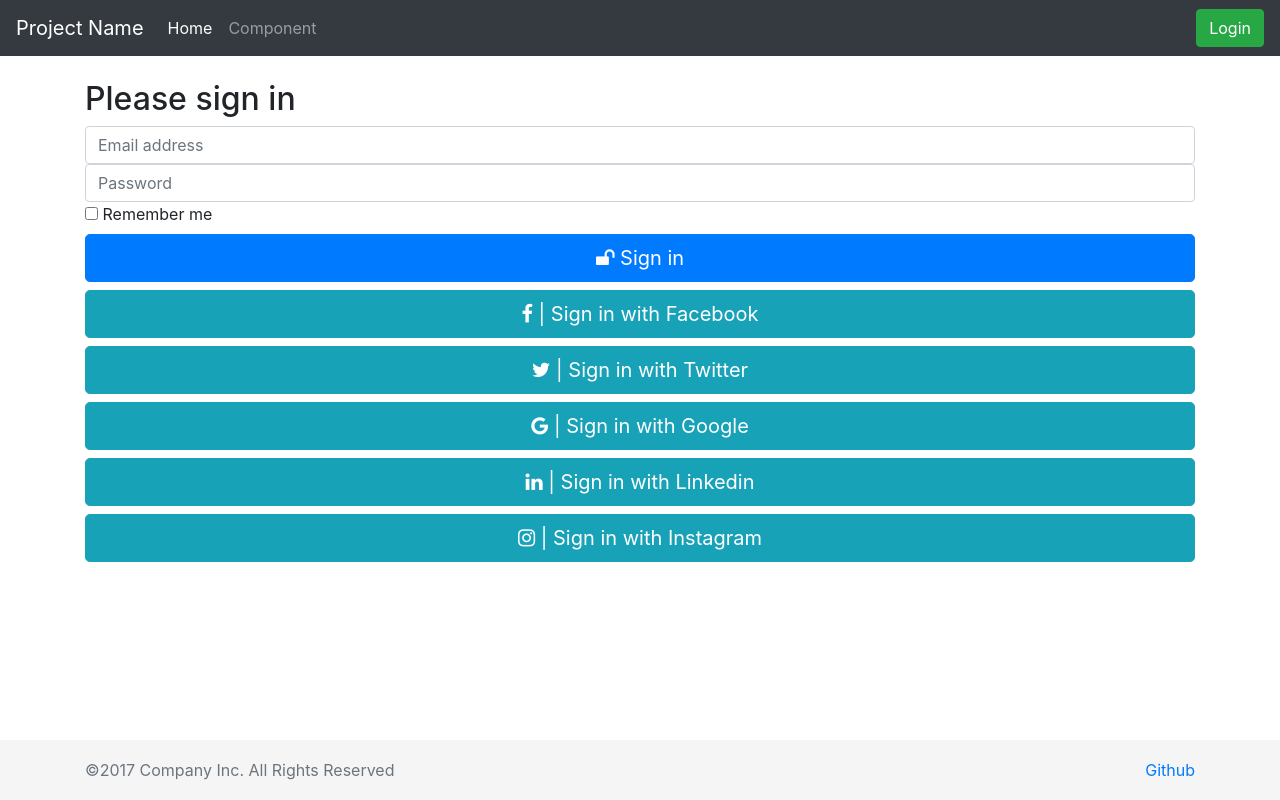
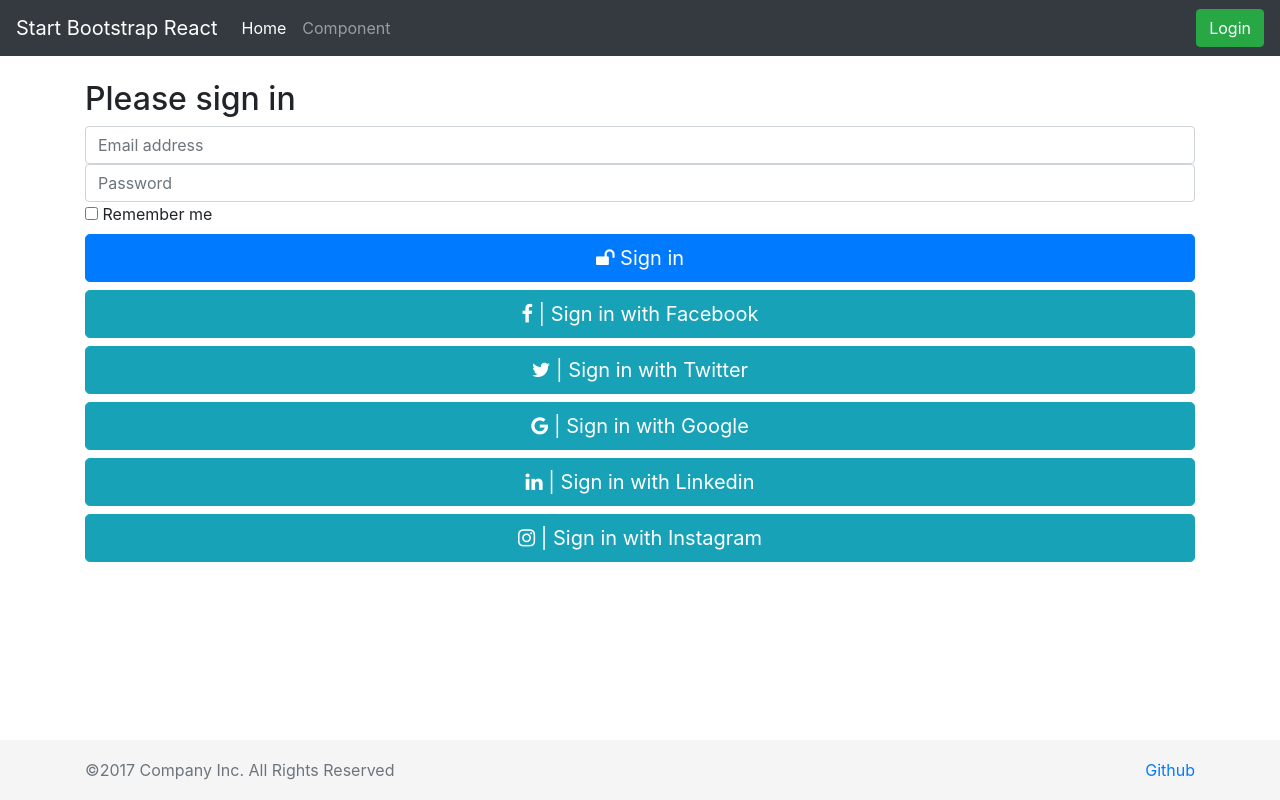
Before and after one commit to martindavid/hackathon-starter, a React (Create React App) app in the folder client/: page /login in a window 1280 px wide. Built offline with nearby package versions, Linux system fonts and the light colour scheme.

Commit message:
integrate reactstrap

```diff
--- a/client/src/components/Header.js
+++ b/client/src/components/Header.js
@@ -1,28 +1,57 @@
-import React from 'react';
-import { NavLink, Link } from 'react-router-dom';
+import React, { Component } from 'react';
+import { NavLink } from 'react-router-dom';
+import { Collapse, Navbar, NavbarToggler,
+  NavbarBrand, Nav, NavItem } from 'reactstrap';
 
-const Header = () =>
-  (
-    <nav className='navbar navbar-expand-md navbar-dark bg-dark fixed-top'>
-      <Link className='navbar-brand' to='/'>Project Name</Link>
-      <button className='navbar-toggler' type='button' data-toggle='collapse' data-target='#navbarsExampleDefault' aria-controls='navbarsExampleDefault' aria-expanded='false' aria-label='Toggle navigation'>
-        <span className='navbar-toggler-icon' />
-      </button>
-      <div className='collapse navbar-collapse'>
-        <ul className='navbar-nav mr-auto'>
-          <li className='nav-item'>
-            <NavLink className='nav-link' to='/' activeClassName='active'>Home</NavLink></li>
-          <li className='nav-item'>
-            <NavLink className='nav-link' to='component' activeClassName='active'>Component</NavLink>
-          </li>
-        </ul>
-        <ul className='navbar-nav justify-content-end'>
-          <li className='nav-item'>
-            <NavLink className='btn btn-outline-success' to='login'>Login</NavLink>
-          </li>
-        </ul>
-      </div>
-    </nav>
-  );
+import LoginButton from './LoginButton';
+
+class Header extends Component {
+  constructor(props) {
+    super(props);
+
+    this.toggle = this.toggle.bind(this);
+    this.state = {
+      isOpen: false,
+    };
+  }
+
+  toggle() {
+    this.setState({
+      isOpen: !this.state.isOpen,
+    });
+  }
+
+  render() {
+    return (
+      <Navbar color='dark' dark expand='md' fixed='top' id='mainNav'>
+        <NavbarBrand tag={NavLink} to='/'>Start Bootstrap React</NavbarBrand>
+        <NavbarToggler onClick={this.toggle} />
+        <Collapse isOpen={this.state.isOpen} navbar>
+          <Nav navbar className='mr-auto'>
+            <NavItem>
+              <NavLink
+                className='nav-link'
+                to='/'
+                activeClassName='active'
+              >Home</NavLink>
+            </NavItem>
+            <NavItem>
+              <NavLink
+                className='nav-link'
+                to='component'
+                activeClassName='active'
+              >Component</NavLink>
+            </NavItem>
+          </Nav>
+          <Nav navbar className='justify-content-end'>
+            <NavItem>
+              <LoginButton />
+            </NavItem>
+          </Nav>
+        </Collapse>
+      </Navbar>
+    );
+  }
+}
 
 export default Header;
--- /dev/null
+++ b/client/src/components/LoginButton.js
@@ -0,0 +1,46 @@
+import React, { Component } from 'react';
+import { Modal, ModalHeader, ModalBody, Button, ModalFooter } from 'reactstrap';
+import LoginForm from './LoginForm';
+
+class LoginButton extends Component {
+  constructor(props) {
+    super(props);
+    this.state = {
+      modal: false,
+    };
+
+    this.toggle = this.toggle.bind(this);
+  }
+
+  toggle() {
+    this.setState({
+      modal: !this.state.modal,
+    });
+  }
+
+  render() {
+    return (
+      <div>
+        <button className='btn btn-success' onClick={this.toggle}>
+          Login
+        </button>
+        <Modal
+          isOpen={this.state.modal}
+          toggle={this.toggle}
+          className={this.props.className}
+        >
+          <ModalHeader toggle={this.toggle}>Ready to Leave</ModalHeader>
+          <ModalBody>
+            <LoginForm />
+          </ModalBody>
+          <ModalFooter>
+            <Button color='secondary' onClick={this.toggle}>Cancel</Button>
+            <Button color='primary' onClick={this.toggle}>Logout</Button>{' '}
+          </ModalFooter>
+        </Modal>
+      </div>
+    );
+  }
+}
+
+export default LoginButton;
--- /dev/null
+++ b/client/src/components/LoginForm.js
@@ -0,0 +1,30 @@
+import React from 'react';
+
+const LoginForm = () => {
+  return (
+    <div className='form-signin'>
+      <h2 className='form-signin-heading'>Please sign in</h2>
+      <label className='sr-only'>Email address</label>
+      <input type='email' className='form-control' placeholder='Email address' />
+      <label className='sr-only'>Password</label>
+      <input type='password' className='form-control' placeholder='Password' />
+      <div className='checkbox'>
+        <input type='checkbox' value='remember-me' /> Remember me
+      </div>
+      <button className='btn btn-lg btn-primary btn-block' type='button'>
+        <i className='fa fa-unlock' /> Sign in</button>
+      <button className='btn btn-lg btn-info btn-block' type='button'>
+        <i className='fa fa-facebook' /> | Sign in with Facebook</button>
+      <button className='btn btn-lg btn-info btn-block' type='button'>
+        <i className='fa fa-twitter' /> | Sign in with Twitter</button>
+      <button className='btn btn-lg btn-info btn-block' type='button'>
+        <i className='fa fa-google' /> | Sign in with Google</button>
+      <button className='btn btn-lg btn-info btn-block' type='button'>
+        <i className='fa fa-linkedin' /> | Sign in with Linkedin</button>
+      <button className='btn btn-lg btn-info btn-block' type='button'>
+        <i className='fa fa-instagram' /> | Sign in with Instagram</button>
+    </div>
+  );
+};
+
+export default LoginForm;
```
